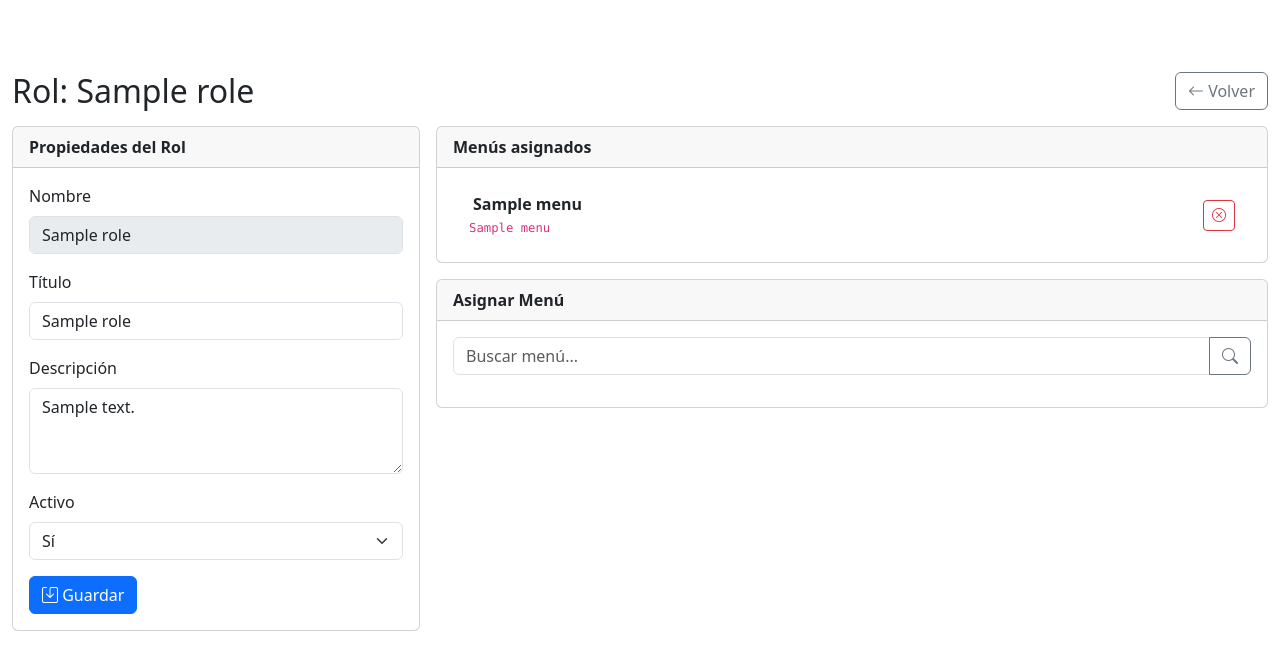
After one commit to VictorMVR/sapymx-project, a Django app: page /pages/roles/1/ in a window 1280 px wide. The commit adds this page. Shown: the top 670 px of the page. Run offline with Django 5.2, Linux system fonts and the light colour scheme; a user stored in the database is signed in; tables that the repository leaves empty hold one stand-in row (values such as "Sample post"); parts of the project's set-up code (start-up, migrations or seed data) failed here and were passed over; some libraries are stand-ins or nearby versions.

Commit message:
feat(roles): add Role and RoleMenu models; CRUD screens; link under Páginas; inline overrides for DbTableColumn

```diff
--- a/sapy/views.py
+++ b/sapy/views.py
@@ -7,7 +7,7 @@ from django.http import JsonResponse, HttpResponse
 from django.views.decorators.http import require_POST
 from django.db import transaction
 from django.utils import timezone
-from .models import Application, ApplicationDependency, DeploymentLog, DbTable, DbColumn, DbTableColumn, Page, PageTable, Modal, PageModal, ModalForm, Menu, MenuPage, ApplicationMenu, Icon, _derive_form_question_defaults
+from .models import Application, ApplicationDependency, DeploymentLog, DbTable, DbColumn, DbTableColumn, Page, PageTable, Modal, PageModal, ModalForm, Menu, MenuPage, ApplicationMenu, Role, RoleMenu, Icon, _derive_form_question_defaults
 from .forms import ApplicationForm, QuickDeployForm, DbTableForm, DbColumnForm, DbTableColumnForm
 from django.db import models
 import subprocess
@@ -675,6 +675,28 @@ def db_table_detail(request, pk):
     except Exception as exc:
         messages.error(request, f'No se pudo abrir el detalle de la tabla: {exc}')
         return redirect('sapy:db_table_list')
+
+
+@login_required
+@require_POST
+def db_table_column_inline_update(request, pk):
+    """Actualiza en línea campos override de DbTableColumn: is_nullable, is_unique, is_index, default_value."""
+    table_column = get_object_or_404(DbTableColumn, pk=pk)
+    field = request.POST.get('field')
+    value = request.POST.get('value')
+    if field not in ['is_nullable', 'is_unique', 'is_index', 'default_value']:
+        return JsonResponse({'success': False, 'message': 'Campo no permitido'}, status=400)
+    try:
+        if field == 'default_value':
+            table_column.default_value = value or ''
+        else:
+            # toggle Sí/No o boolean textual
+            v = (str(value).lower() in ['true','1','si','sí','yes','on'])
+            setattr(table_column, field, v)
+        table_column.save(update_fields=[field])
+        return JsonResponse({'success': True})
+    except Exception as e:
+        return JsonResponse({'success': False, 'message': str(e)}, status=500)
 
 
 @login_required
@@ -1842,6 +1864,87 @@ def menu_create(request):
 
 
 @login_required
+def roles_list(request):
+    roles = Role.objects.all().order_by('name')
+    return render(request, 'roles_list.html', {'roles': roles, 'title': 'Roles'})
+
+
+@login_required
+def role_create(request):
+    if request.method == 'POST':
+        name = (request.POST.get('name') or '').strip().lower()
+        title = (request.POST.get('title') or '').strip()
+        description = (request.POST.get('description') or '').strip()
+        if not name or not title:
+            messages.error(request, 'Nombre y Título son obligatorios')
+        else:
+            try:
+                r = Role.objects.create(name=name, title=title, description=description)
+                messages.success(request, f'Rol "{r.title}" creado')
+                return redirect('sapy:role_detail', role_id=r.id)
+            except Exception as e:
+                messages.error(request, f'Error creando rol: {e}')
+    return render(request, 'role_form.html', {'title': 'Nuevo Rol'})
+
+
+@login_required
+def role_detail(request, role_id: int):
+    role = get_object_or_404(Role, pk=role_id)
+    assigned = role.menus.select_related('menu').all()
+    assigned_ids = assigned.values_list('menu_id', flat=True)
+    available = Menu.objects.exclude(id__in=assigned_ids).filter(activo=True).order_by('name')
+    # Asignar/desasignar
+    if request.method == 'POST':
+        action = request.POST.get('action')
+        menu_id = request.POST.get('menu_id')
+        if action == 'assign' and menu_id:
+            try:
+                m = get_object_or_404(Menu, pk=menu_id)
+                RoleMenu.objects.get_or_create(role=role, menu=m)
+                messages.success(request, f'Menú "{m.title}" asignado al rol')
+            except Exception as e:
+                messages.error(request, f'Error al asignar menú: {e}')
+        elif action == 'unassign' and menu_id:
+            try:
+                rm = role.menus.filter(menu_id=menu_id).first()
+                if rm:
+                    t = rm.menu.title
+                    rm.delete()
+                    messages.success(request, f'Menú "{t}" desasignado del rol')
+            except Exception as e:
+                messages.error(request, f'Error al desasignar menú: {e}')
+        return redirect('sapy:role_detail', role_id=role.id)
+    return render(request, 'role_detail.html', {'role': role, 'assigned': assigned, 'available': available, 'title': f'Rol: {role.title}'})
+
+
+@login_required
+@require_POST
+def role_update(request, role_id: int):
+    role = get_object_or_404(Role, pk=role_id)
+    role.title = (request.POST.get('title') or role.title).strip()
+    role.description = (request.POST.get('description') or role.description).strip()
+    activo = request.POST.get('activo')
+    if activo is not None:
+        role.activo = (activo.lower() == 'true')
+    role.save()
+    messages.success(request, 'Rol actualizado')
+    return redirect('sapy:role_detail', role_id=role.id)
+
+
+@login_required
+def role_menus_search(request, role_id: int):
+    role = get_object_or_404(Role, pk=role_id)
+    q = (request.GET.get('q') or '').strip()
+    assigned_ids = role.menus.values_list('menu_id', flat=True)
+    qs = Menu.objects.exclude(id__in=assigned_ids).filter(activo=True)
+    if q:
+        qs = qs.filter(models.Q(name__icontains=q) | models.Q(title__icontains=q))
+    qs = qs.order_by('name')[:20]
+    data = [{ 'id': m.id, 'name': m.name, 'title': m.title, 'icon': m.icon } for m in qs]
+    return JsonResponse({'results': data})
+
+
+@login_required
 def menu_detail(request, menu_id: int):
     menu = get_object_or_404(Menu, pk=menu_id)
     assigned = menu.menu_pages.select_related('page').order_by('section', 'order_index', 'page__slug')
--- a/templates/base.html
+++ b/templates/base.html
@@ -75,6 +75,9 @@
                         <ul class="dropdown-menu">
                             <li>
                                 <a class="dropdown-item" href="{% url 'sapy:menus_list' %}"><i class="bi bi-list"></i> Menús</a>
+                            </li>
+                            <li>
+                                <a class="dropdown-item" href="{% url 'sapy:roles_list' %}"><i class="bi bi-person-badge"></i> Roles</a>
                             </li>
                             <li><hr class="dropdown-divider"></li>
                             <li>
--- /dev/null
+++ b/templates/role_detail.html
@@ -0,0 +1,120 @@
+{% extends 'base.html' %}
+{% block title %}{{ title }}{% endblock %}
+{% block content %}
+<div class="container-fluid mt-3">
+  <div class="d-flex justify-content-between align-items-center mb-3">
+    <h2 class="mb-0">{{ title }}</h2>
+    <a class="btn btn-outline-secondary" href="{% url 'sapy:roles_list' %}"><i class="bi bi-arrow-left"></i> Volver</a>
+  </div>
+
+  <div class="row g-3">
+    <div class="col-lg-4">
+      <div class="card">
+        <div class="card-header"><strong>Propiedades del Rol</strong></div>
+        <div class="card-body">
+          <form method="post" action="{% url 'sapy:role_update' role.id %}">
+            {% csrf_token %}
+            <div class="mb-3">
+              <label class="form-label">Nombre</label>
+              <input class="form-control" value="{{ role.name }}" disabled />
+            </div>
+            <div class="mb-3">
+              <label class="form-label">Título</label>
+              <input name="title" class="form-control" value="{{ role.title }}" />
+            </div>
+            <div class="mb-3">
+              <label class="form-label">Descripción</label>
+              <textarea name="description" rows="3" class="form-control">{{ role.description }}</textarea>
+            </div>
+            <div class="mb-3">
+              <label class="form-label">Activo</label>
+              <select name="activo" class="form-select">
+                <option value="true" {% if role.activo %}selected{% endif %}>Sí</option>
+                <option value="false" {% if not role.activo %}selected{% endif %}>No</option>
+              </select>
+            </div>
+            <button class="btn btn-primary"><i class="bi bi-save"></i> Guardar</button>
+          </form>
+        </div>
+      </div>
+    </div>
+
+    <div class="col-lg-8">
+      <div class="card">
+        <div class="card-header"><strong>Menús asignados</strong></div>
+        <div class="card-body">
+          {% if assigned %}
+          <div class="list-group list-group-flush">
+            {% for rm in assigned %}
+            <div class="list-group-item d-flex justify-content-between align-items-center">
+              <div>
+                <div class="fw-semibold">{% if rm.menu.icon %}<i class="{{ rm.menu.icon }} me-1"></i>{% endif %} {{ rm.menu.title }}</div>
+                <div class="text-muted small"><code>{{ rm.menu.name }}</code></div>
+              </div>
+              <form method="post" class="d-inline" action="{% url 'sapy:role_detail' role.id %}" onsubmit="return confirm('¿Quitar menú del rol?');">
+                {% csrf_token %}
+                <input type="hidden" name="action" value="unassign" />
+                <input type="hidden" name="menu_id" value="{{ rm.menu.id }}" />
+                <button class="btn btn-sm btn-outline-danger"><i class="bi bi-x-circle"></i></button>
+              </form>
+            </div>
+            {% endfor %}
+          </div>
+          {% else %}
+          <div class="text-muted">Sin menús asignados</div>
+          {% endif %}
+        </div>
+      </div>
+
+      <div class="card mt-3">
+        <div class="card-header"><strong>Asignar Menú</strong></div>
+        <div class="card-body">
+          <form method="get" class="mb-3" onsubmit="return false;">
+            <div class="input-group">
+              <input id="menuSearch" type="text" class="form-control" placeholder="Buscar menú...">
+              <button class="btn btn-outline-secondary" type="button" onclick="triggerMenuSearch()"><i class="bi bi-search"></i></button>
+            </div>
+          </form>
+          <div id="menuResults"></div>
+          <div id="menuEmpty" class="text-center py-3 d-none text-muted">Sin resultados</div>
+        </div>
+      </div>
+    </div>
+  </div>
+</div>
+{% endblock %}
+
+{% block extra_js %}
+<script>
+function debounce(fn,d){ let t; return (...a)=>{ clearTimeout(t); t=setTimeout(()=>fn(...a), d); } }
+async function doMenuSearch(){
+  const q = (document.getElementById('menuSearch')?.value || '').trim();
+  const resultsEl = document.getElementById('menuResults');
+  const emptyEl = document.getElementById('menuEmpty');
+  if (!q){ resultsEl.innerHTML=''; emptyEl?.classList.add('d-none'); return; }
+  try{
+    const resp = await fetch('{% url "sapy:role_menus_search" role.id %}?q=' + encodeURIComponent(q), { headers: { 'X-Requested-With': 'XMLHttpRequest' }});
+    const data = await resp.json();
+    const rows = (data.results || []).map(item => `
+      <div class="list-group-item d-flex justify-content-between align-items-center">
+        <div>
+          <div class="fw-semibold">${item.icon ? `<i class=\"${item.icon} me-1\"></i>` : ''}${escapeHtml(item.title)}</div>
+          <div class="text-muted small"><code>${escapeHtml(item.name)}</code></div>
+        </div>
+        <form method="post" class="d-inline" action="{% url 'sapy:role_detail' role.id %}">
+          {% csrf_token %}
+          <input type="hidden" name="action" value="assign" />
+          <input type="hidden" name="menu_id" value="${item.id}" />
+          <button class="btn btn-sm btn-outline-success"><i class="bi bi-plus-circle"></i> Asignar</button>
+        </form>
+      </div>
+    `).join('');
+    if (rows){ resultsEl.innerHTML = `<div class="list-group list-group-flush">${rows}</div>`; emptyEl?.classList.add('d-none'); }
+    else { resultsEl.innerHTML=''; emptyEl?.classList.remove('d-none'); }
+  }catch(e){ console.error(e); }
+}
+const triggerMenuSearch = ()=>doMenuSearch();
+document.getElementById('menuSearch')?.addEventListener('input', debounce(doMenuSearch, 250));
+function escapeHtml(s){ return String(s).replace(/[&<>"']/g, c => ({'&':'&amp;','<':'&lt;','>':'&gt;','"':'&quot;','\'':'&#39;'}[c])); }
+</script>
+{% endblock %}
```
Also changed, not shown: sapy/app_urls.py (+8 -0 lines), sapy/models.py (+37 -0 lines), templates/db_table_detail.html (+68 -12 lines), templates/role_form.html (added, +32 -0 lines), templates/roles_list.html (added, +33 -0 lines), sapy/migrations/0030_role_rolemenu.py (added).
